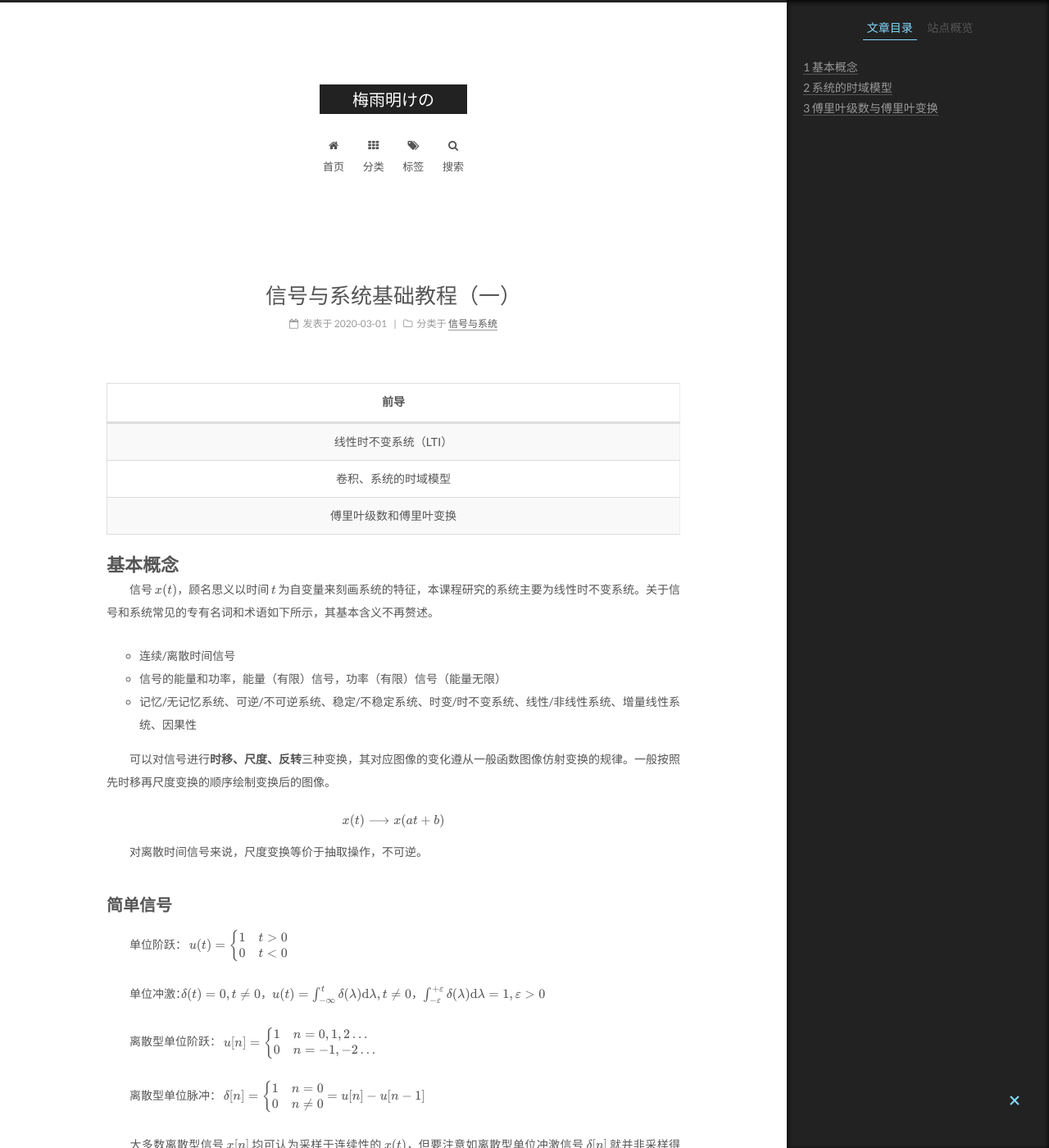
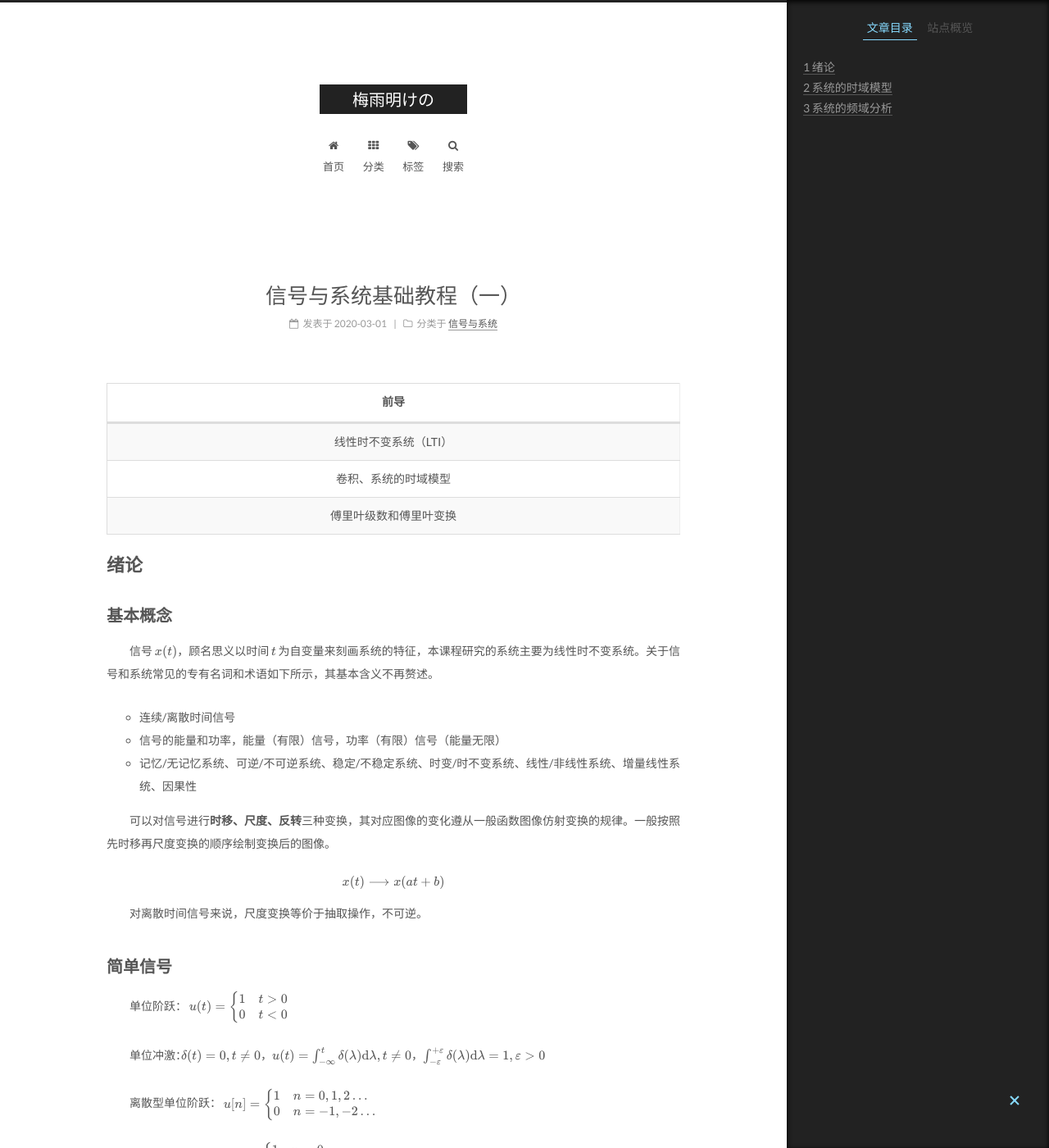
Before and after one commit to plumprc/plumprc.github.io, a Jekyll site: the page built from _posts/信号与系统/2020-03-01-信号与系统基础教程.md, in a window 1280 px wide and 1400 px high. Shown: the whole window at 82% size. Built offline with Jekyll 4.4.1, drawn with Linux system fonts in a browser that asks for light colours; formulas are drawn with MathJax 3.

Commit message:
signal_01

```diff
--- a/_posts/信号与系统/2020-03-01-信号与系统基础教程.md
+++ b/_posts/信号与系统/2020-03-01-信号与系统基础教程.md
@@ -14,8 +14,8 @@ tags:
 |卷积、系统的时域模型
 |傅里叶级数和傅里叶变换
 
-# 基本概念
-
+# 绪论
+## 基本概念
 &emsp;&emsp;信号 $x(t)$，顾名思义以时间 $t$ 为自变量来刻画系统的特征，本课程研究的系统主要为线性时不变系统。关于信号和系统常见的专有名词和术语如下所示，其基本含义不再赘述。
 * 连续/离散时间信号
 * 信号的能量和功率，能量（有限）信号，功率（有限）信号（能量无限）
@@ -59,7 +59,7 @@ $$x[n]=cos(w(n+m)+\theta)=cos(wn+\theta+2k\pi)$$
 &emsp;&emsp;笔者注：后期做频谱分析（$e^{i\omega t}$）的时候我们习惯性研究对象是角频率 $\omega$ 而不是频率 $f$，因此大多数情况下基波频率指的是角频率。
 
 # 系统的时域模型
-
+## 时域模型与卷积
 &emsp;&emsp;一个线性时不变系统可用输入/输出关系式表示为：
 
 $$y[n]=\sum_{k=0}^\infty w_kx[n-k]$$
@@ -109,8 +109,8 @@ $$x(t)=\int_{-\infty}^\infty x(\lambda)\delta(t-\lambda)d\lambda, \quad y(t)=\in
 
 &emsp;&emsp;具有零附加条件的线性常系数微分方程所描述的系统是线性的（没有特解干扰）；零初始条件描述的系统是因果的线性时不变系统
 
-# 傅里叶级数与傅里叶变换
-
+# 系统的频域分析
+## 傅里叶级数与傅里叶变换
 &emsp;&emsp;由于 $\cos$ 和 $\sin$ 的天然正交性，我们知道对任意一个满足Dirichlet条件的**周期函数**（信号）$x(t)=x(t+T)$，我们均可将其表示为**三角傅立叶级数**的展开式：
 
 $$x(t)=a_0+\sum_{k=1}^\infty[a_k\cos k\omega_0 t + b_k\sin k\omega_0 t]$$
@@ -208,9 +208,10 @@ $$\Rightarrow A=\frac{1}{2\pi}\Rightarrow IFT: f(x)=\frac{1}{2\pi}\int_{-\infty}
 * 对称性利用傅里叶反变换证明
 
 > 例：已知 $h(t)=1+\cos(0.5\pi t), X(\omega)=2S_a(\omega)e^{-j\omega}, y(t)=x(t)*h(t)$ ，求 $y(t)$
->
-> $$H(\omega)=2\pi\delta(\omega)+\pi[\delta(\omega+0.5\pi)+\delta(\omega-0.5\pi)]$$
-> $$
+
+$$H(\omega)=2\pi\delta(\omega)+\pi[\delta(\omega+0.5\pi)+\delta(\omega-0.5\pi)]$$
+
+$$
 \begin{aligned}
 y(t) &=x(t)*h(t) \\
   &=\frac{1}{2\pi}\int_{-\infty}^{\infty}H(\omega)X(\omega)e^{j\omega t}{\rm d}\omega \\
```
